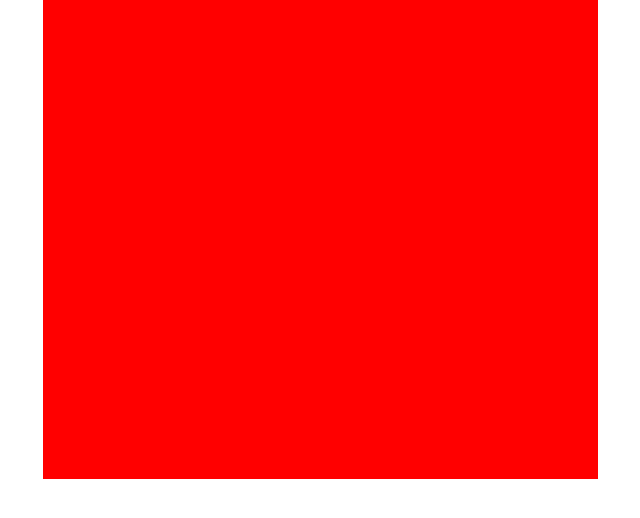
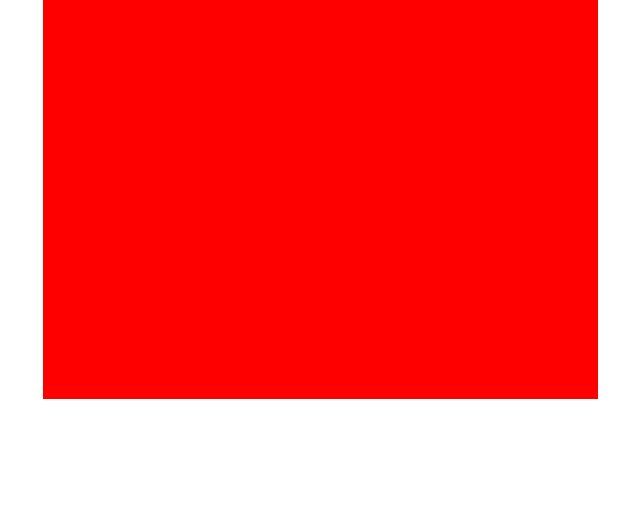
Before and after one commit to premakhil/DummyBankingSystem, a Flask app: page / in a window 1280 px wide. Shown: the part 121-639 px from the top of the page, without its empty margins (320-960 px from the left). Run offline with Flask 2, Linux system fonts and the light colour scheme.

Commit message:
Section responsiveness added

```diff
--- a/static/style.css
+++ b/static/style.css
@@ -18,7 +18,7 @@
 
 .welcome-box {
 
-    height: 30em;
+    height: 25em;
     margin-top: 4em;
 
     color: red;
--- a/templates/Homepage.html
+++ b/templates/Homepage.html
@@ -7,7 +7,7 @@
     <div class="row">
 
         <div class="container">
-            <div class="col-md-6 welcome-box">
+            <div class="col-md-6 col-8 welcome-box">
 
 
 
```
